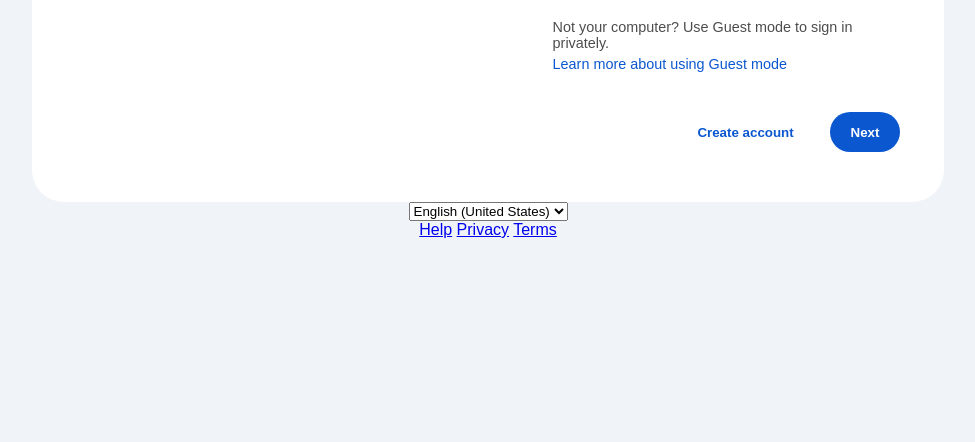
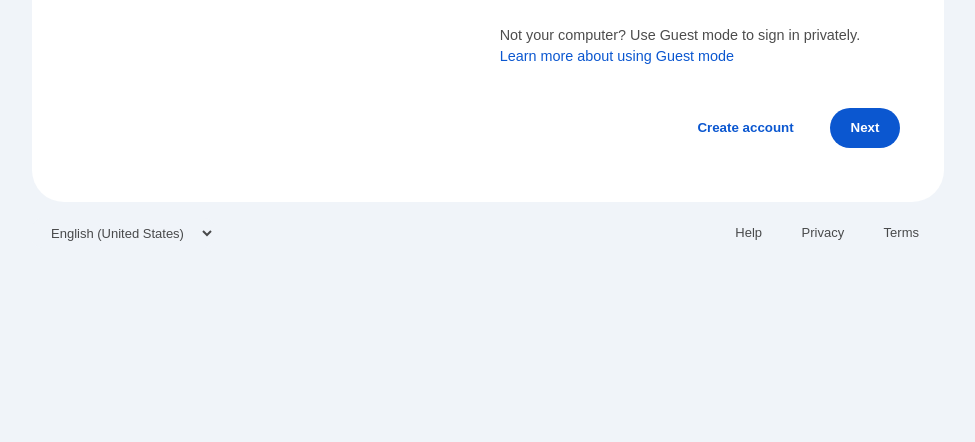
Before and after one commit to robraymundo/google-login-page, a plain HTML site: page index.html in a window 1280 px wide. Shown: the part 358-800 px from the top of the page, without its empty margins (152-1127 px from the left). Drawn offline with Linux system fonts and the light colour scheme.

Commit message:
committing changes to CSS

```diff
--- a/index.html
+++ b/index.html
@@ -18,27 +18,29 @@
                 <div class="input-box">
                     <input type="email" placeholder="Email or phone">
                 </div>
-                <a class="forgot-email">Forgot email?</a>
+                <a href="#" class="forgot-email">Forgot email?</a>
                 <p>
                     Not your computer? Use Guest mode to sign in privately.
                 </p>
-                <a class="learn-more">Learn more about using Guest mode</a>
+                <a href="#" class="learn-more">Learn more about using Guest mode</a>
                 <div class="btn">
                     <button class="create-btn">Create account</button>
                     <button type="submit" class="next-btn">Next</button>
                 </div>
             </div>
         </div>
-        <select id="language-dropdown">
+        <div class="container login-form-footer">
+            <select class="language-dropdown">
                 <option value="" disabled selected hidden>English (United States)</option>
                 <option value="language1">English (Philippines)</option>
                 <option value="language2">Ilokano (Ukkinam)</option>
             </select>
-        <div>
+            <div class="footer-help-text">
                 <a href="#">Help</a>
                 <a href="#">Privacy</a>
                 <a href="#">Terms</a>
             </div>
         </div>
+    </div>
 </body>
 </html>
--- a/styles.css
+++ b/styles.css
@@ -36,6 +36,7 @@ body {
 }
 
 .login-section .hero {
+    width: 75%;
     padding: 50px 0px 0px 50px;
     margin-right: 100px;
 }
@@ -77,6 +78,7 @@ body {
 }
 
 .login-form a {
+    height: 20px;
     color: #0b57d0;
     text-decoration: none;
     font-size: 0.9rem;
@@ -95,7 +97,7 @@ body {
 
 .login-form p {
     font-size: 0.9rem;
-    margin-top: 50px;
+    margin-top: 30px;
     color: rgba(0, 0, 0, 0.7);
 }
 
@@ -137,3 +139,44 @@ body {
 .btn .next-btn:hover {
     background-color: #0a50bf;
 }
+
+.container .login-form-footer {
+    padding: 0;
+    margin-top: 1rem;
+    display: flex;
+    flex-direction: row;
+}
+
+.login-form-footer .language-dropdown {
+    height: 30px;
+    padding-left: 15px;
+    padding-right: 15px;
+    border: none;
+    border-radius: 10px;
+    background-color: #f0f4f9;
+    font-size: small;
+    color: rgba(0, 0, 0, 0.7);
+}
+
+.login-form-footer .language-dropdown:hover {
+    background-color: #e2e7eb;
+}
+
+.login-form-footer .footer-help-text {
+    margin-top: 5px;
+    margin-left: auto;
+}
+
+.footer-help-text a {
+    height: 30px;
+    padding: 10px;
+    margin-right: 15px;
+    color: rgba(0, 0, 0, 0.7);
+    font-size: small;
+    text-decoration: none;
+    border-radius: 10px;
+}
+
+.footer-help-text a:hover {
+    background-color: #e2e7eb;
+}
```
Lines whose indentation alone changed are shown as unchanged.
